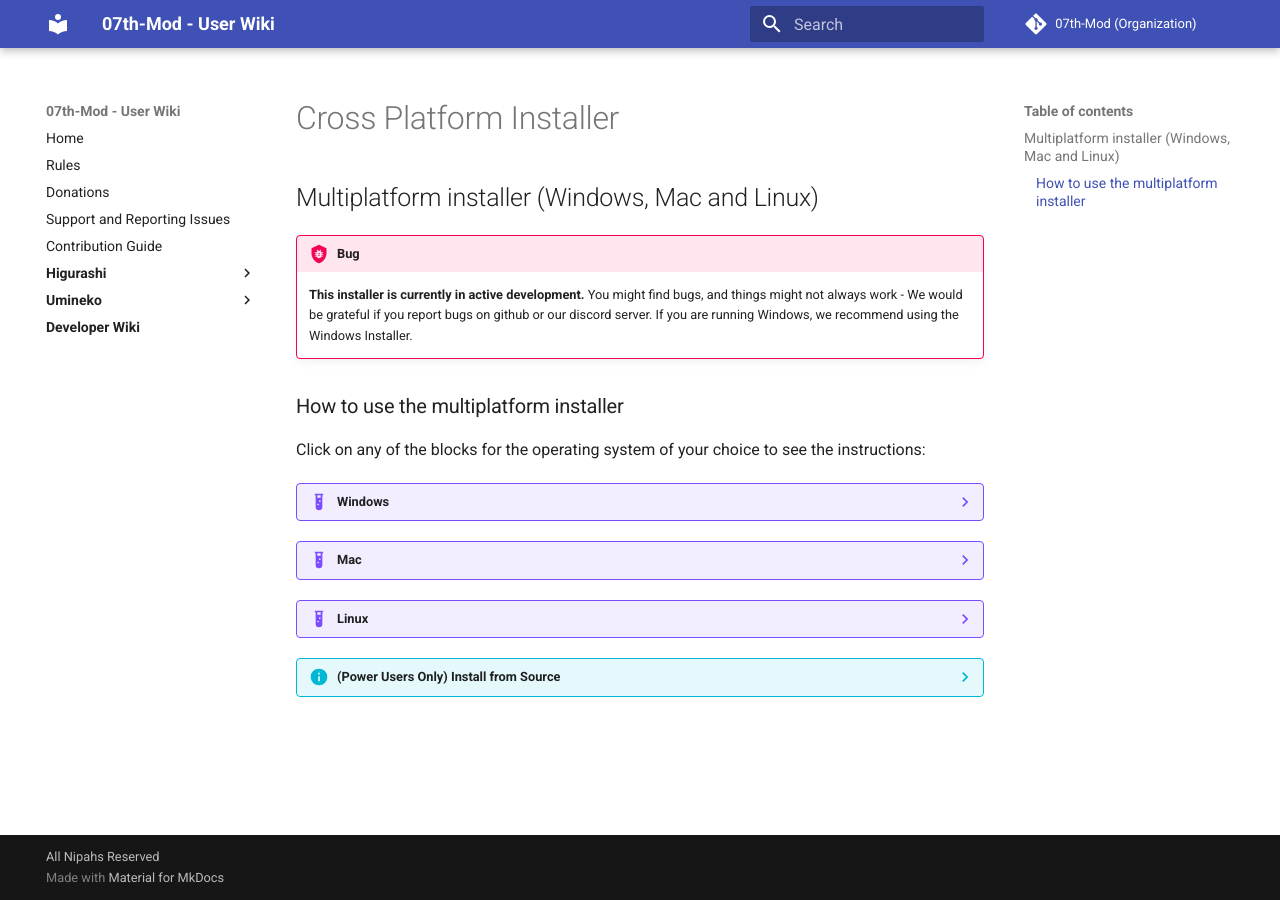
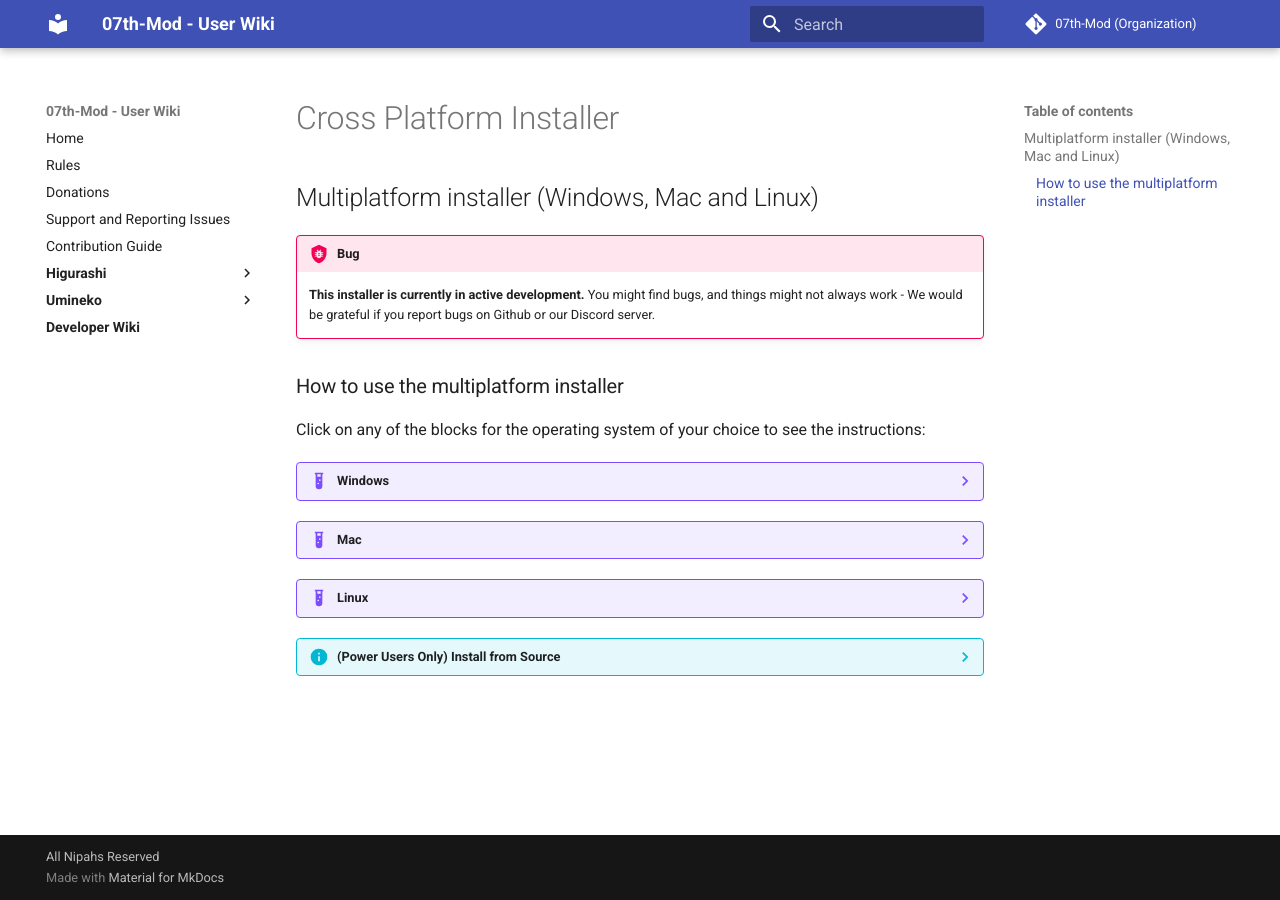
Before and after one commit to 07th-mod/wiki, an MkDocs documentation site: the page built from docs/Snippets/Cross-Platform-Installer.md, in a window 1280 px wide. Built offline with MkDocs 1.6.1 and Material for MkDocs 9.7.7, drawn with Linux system fonts in a browser that asks for light colours.

Commit message:
Update Cross-Platform-Installer.md

```diff
--- a/docs/Snippets/Cross-Platform-Installer.md
+++ b/docs/Snippets/Cross-Platform-Installer.md
@@ -1,7 +1,7 @@
 ## Multiplatform installer (Windows, Mac and Linux)
 
 !!! bug
-    **This installer is currently in active development.** You might find bugs, and things might not always work - We would be grateful if you report bugs on github or our discord server. If you are running Windows, we recommend using the Windows Installer.
+    **This installer is currently in active development.** You might find bugs, and things might not always work - We would be grateful if you report bugs on Github or our Discord server.
 
 ### How to use the multiplatform installer
 
```
